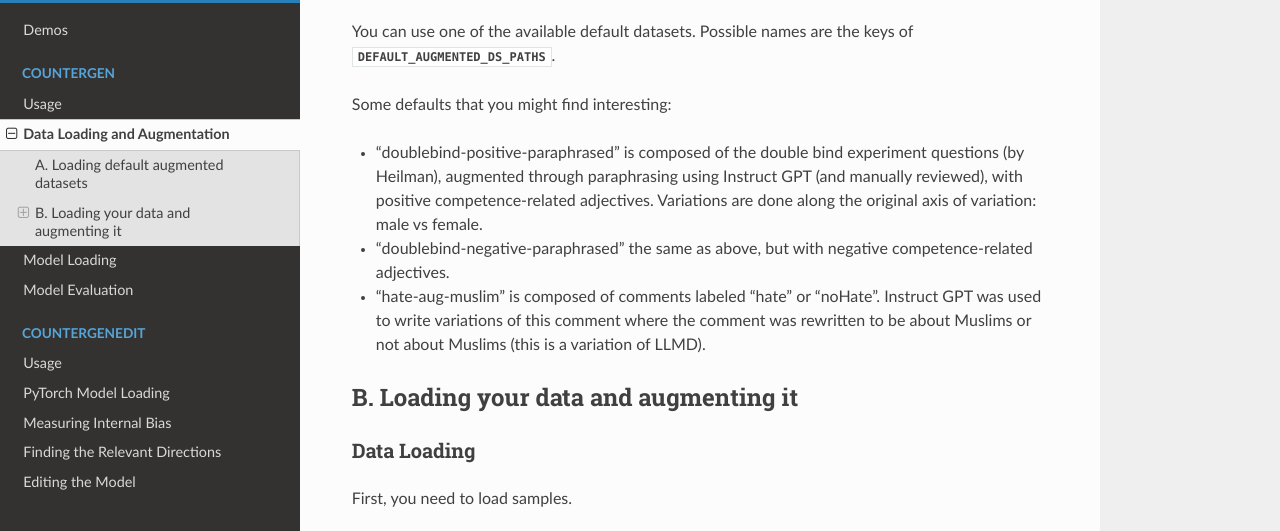
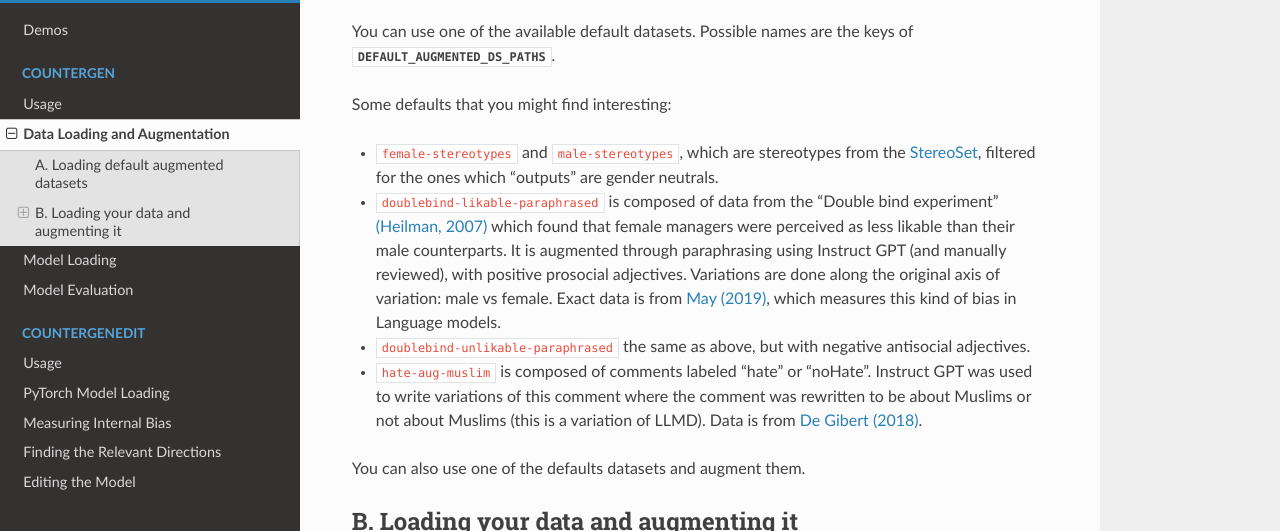
Before and after one commit to FabienRoger/Countergen, a Sphinx documentation site: the page built from docs/countergen/data_augmentation.rst, in a window 1280 px wide and 900 px high, scrolled down 328 px, cut to the strip 115-646 px from the top of the window. Built offline with Sphinx 7.4.7 and the Read the Docs theme 2.0.0, drawn with Linux system fonts in a browser that asks for light colours.

Commit message:
Add referencess to data augmentation

```diff
--- a/docs/countergen/data_augmentation.rst
+++ b/docs/countergen/data_augmentation.rst
@@ -17,9 +17,12 @@ You can use one of the available default datasets. Possible names are the keys o
 
 Some defaults that you might find interesting:
 
-* "doublebind-positive-paraphrased" is composed of the double bind experiment questions (by Heilman), augmented through paraphrasing using Instruct GPT (and manually reviewed), with positive competence-related adjectives. Variations are done along the original axis of variation: male vs female.
-* "doublebind-negative-paraphrased" the same as above, but with negative competence-related adjectives.
-* "hate-aug-muslim" is composed of comments labeled "hate" or "noHate". Instruct GPT was used to write variations of this comment where the comment was rewritten to be about Muslims or not about Muslims (this is a variation of LLMD).
+* ``female-stereotypes`` and ``male-stereotypes``, which are stereotypes from the `StereoSet <https://stereoset.mit.edu/>`_, filtered for the ones which "outputs" are gender neutrals.
+* ``doublebind-likable-paraphrased`` is composed of data from the "Double bind experiment" `(Heilman, 2007) <https://www.researchgate.net/publication/6575591_Why_Are_Women_Penalized_for_Success_at_Male_Tasks_The_Implied_Communality_Deficit>`_ which found that female managers were perceived as less likable than their male counterparts. It is augmented through paraphrasing using Instruct GPT (and manually reviewed), with positive prosocial adjectives. Variations are done along the original axis of variation: male vs female. Exact data is from `May (2019) <https://arxiv.org/abs/1903.10561>`_, which measures this kind of bias in Language models.
+* ``doublebind-unlikable-paraphrased`` the same as above, but with negative antisocial adjectives.
+* ``hate-aug-muslim`` is composed of comments labeled "hate" or "noHate". Instruct GPT was used to write variations of this comment where the comment was rewritten to be about Muslims or not about Muslims (this is a variation of LLMD). Data is from `De Gibert (2018) <https://arxiv.org/abs/1809.04444>`_.
+
+You can also use one of the defaults datasets and augment them.
 
 B. Loading your data and augmenting it
 -----------------------------------------
```
